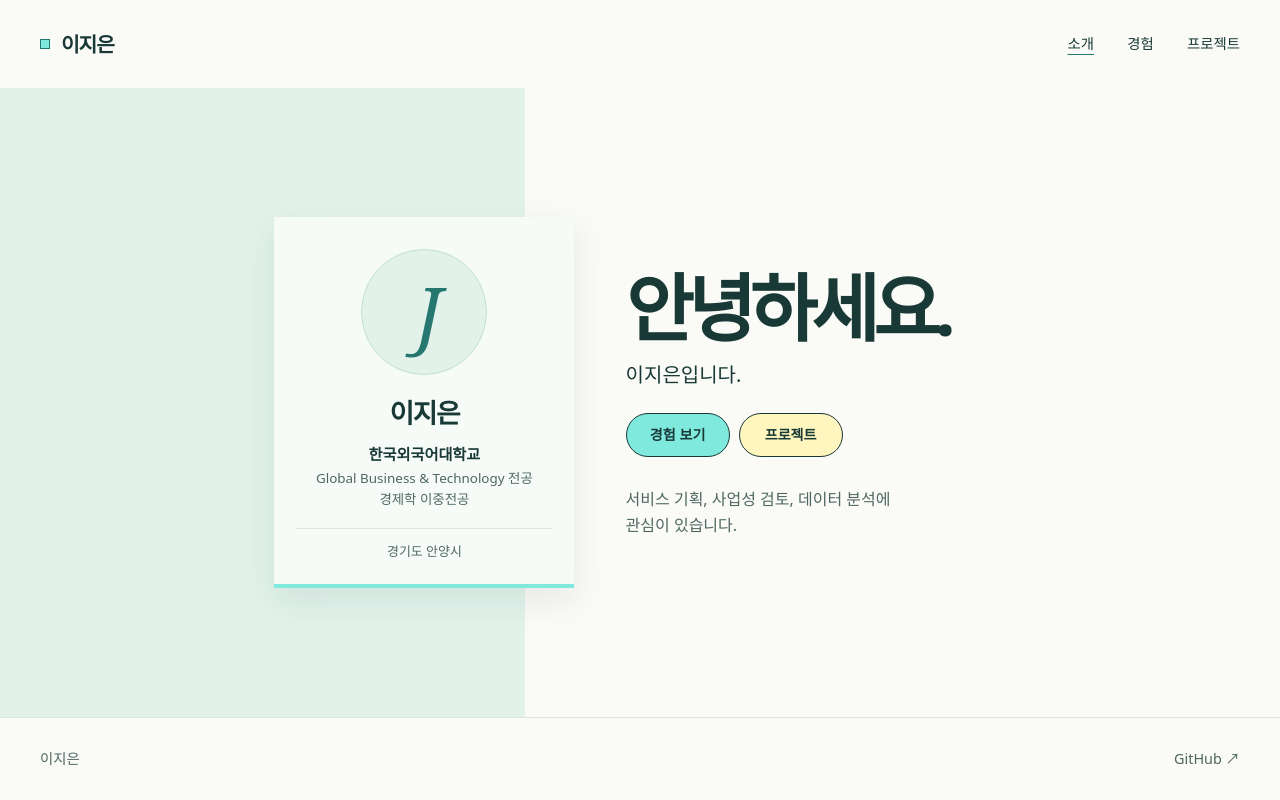
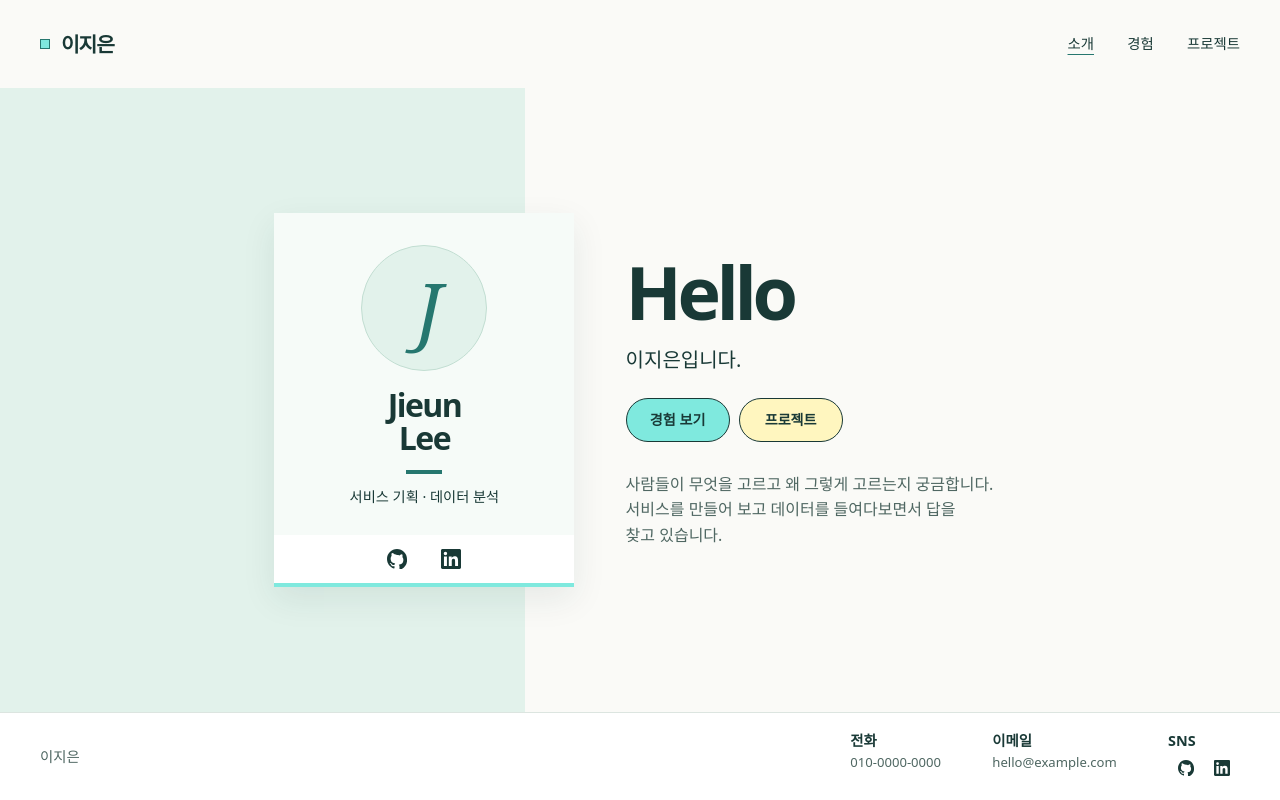
Before and after one commit to justleej/justleej.github.io, a plain HTML site: page index.html in a window 1280 px wide. Drawn offline with Linux system fonts and the light colour scheme.

Commit message:
Refine portfolio intro and add contact links

```diff
--- a/assets/style.css
+++ b/assets/style.css
@@ -50,7 +50,7 @@ a { color: inherit; }
   gap: 12px 24px;
 }
 .header-inner { min-height: 88px; }
-.footer-inner { min-height: 82px; }
+.footer-inner { min-height: 82px; padding-block: 16px; }
 .wordmark {
   display: inline-flex;
   align-items: center;
@@ -77,7 +77,21 @@ a { color: inherit; }
   text-underline-offset: .38em;
   text-decoration-color: var(--accent);
 }
-.site-footer { border-top: 1px solid var(--line); color: var(--muted); }
+.site-footer { border-top: 1px solid var(--line); background: #fff; color: var(--muted); }
+.footer-contacts { display: flex; align-items: start; gap: clamp(20px, 4vw, 58px); }
+.footer-contacts, .footer-contacts dd { margin: 0; }
+.footer-contacts dt { color: var(--ink); font-weight: 700; }
+.footer-contacts dd { font-size: .82rem; }
+.social-links { display: flex; align-items: center; }
+.social-link {
+  display: grid;
+  place-items: center;
+  width: 44px;
+  height: 44px;
+}
+.social-link:hover { background: var(--wash); }
+.site-footer .social-link { width: 36px; height: 32px; padding: 0; }
+.footer-socials img { width: 16px; height: 16px; }
 
 .home {
   display: grid;
@@ -95,13 +109,15 @@ a { color: inherit; }
   padding-block: clamp(58px, 7vw, 100px);
 }
 .profile-card {
-  display: grid;
-  justify-items: center;
-  padding: 32px 22px 23px;
   background: var(--card);
   border-bottom: 4px solid var(--mint);
   box-shadow: 0 12px 32px #19393616;
   text-align: center;
+}
+.profile-identity {
+  display: grid;
+  justify-items: center;
+  padding: 32px 22px 27px;
 }
 .monogram {
   display: grid;
@@ -117,22 +133,22 @@ a { color: inherit; }
   letter-spacing: -.14em;
   white-space: nowrap;
 }
-.profile-name { font-size: 1.67rem; font-weight: 800; letter-spacing: -.05em; }
-.profile-school { margin-top: 8px; font-size: .95rem; font-weight: 700; }
-.profile-major { margin-top: 1px; color: var(--muted); font-size: .84rem; }
-.profile-location {
-  width: 100%;
-  margin-top: 17px;
-  padding-top: 12px;
-  border-top: 1px solid var(--line);
-  color: var(--muted);
-  font-size: .81rem;
+.profile-name { font-size: 2rem; font-weight: 800; letter-spacing: -.05em; line-height: 1.05; }
+.profile-role { font-size: .89rem; }
+.profile-role::before {
+  content: "";
+  display: block;
+  width: 36px;
+  height: 4px;
+  margin: 15px auto 12px;
+  background: var(--accent);
 }
+.profile-socials { justify-content: center; gap: 10px; padding: 2px 0; background: #fff; }
 
 .hero h1 {
   font-size: clamp(2.9rem, 6vw, 4.6rem);
   font-weight: 800;
-  letter-spacing: -.08em;
+  letter-spacing: -.06em;
   line-height: 1.12;
   white-space: nowrap;
 }
@@ -210,11 +226,13 @@ a { color: inherit; }
     gap: 30px;
     padding-block: 36px 51px;
   }
-  .profile-card { padding-top: 23px; }
+  .profile-identity { padding-top: 23px; }
   .monogram { width: 92px; margin-bottom: 12px; font-size: 3.6rem; }
   .hero h1 { font-size: clamp(1.68rem, 11vw, 4rem); }
   .hero-name { margin-top: 6px; }
   .hero-links { margin-top: 18px; }
   .intro { margin-top: 18px; }
   .resume-card, .work-list li { grid-template-columns: 1fr; padding: 18px 19px; }
+  .footer-inner { flex-direction: column; align-items: flex-start; }
+  .footer-contacts { display: grid; grid-template-columns: repeat(2, minmax(0, 1fr)); gap: 10px 18px; }
 }
--- a/index.html
+++ b/index.html
@@ -24,21 +24,25 @@
   <main class="home" id="main">
     <section class="hero" id="about" aria-labelledby="hero-title">
       <aside class="profile-card" aria-label="이지은 프로필">
-        <div class="monogram" aria-hidden="true">J</div>
-        <p class="profile-name">이지은</p>
-        <p class="profile-school">한국외국어대학교</p>
-        <p class="profile-major"><span lang="en">Global Business &amp; Technology</span> 전공<br>경제학 이중전공</p>
-        <p class="profile-location">경기도 안양시</p>
+        <div class="profile-identity">
+          <div class="monogram" aria-hidden="true">J</div>
+          <p class="profile-name" lang="en">Jieun<br>Lee</p>
+          <p class="profile-role">서비스 기획 · 데이터 분석</p>
+        </div>
+        <div class="social-links profile-socials">
+          <a class="social-link" href="https://github.com/justleej"><img src="assets/github.svg" width="20" height="20" alt="GitHub"></a>
+          <a class="social-link" href="https://www.linkedin.com/in/%EC%A7%80%EC%9D%80-%EC%9D%B4-1973a4443"><img src="assets/linkedin.svg" width="20" height="20" alt="LinkedIn"></a>
+        </div>
       </aside>
 
       <div class="hero-copy">
-        <h1 id="hero-title">안녕하세요.</h1>
+        <h1 id="hero-title" lang="en">Hello</h1>
         <p class="hero-name">이지은입니다.</p>
         <nav class="hero-links" aria-label="바로가기">
           <a class="action action-primary" id="experience" href="experience.html">경험 보기</a>
           <a class="action" id="projects" href="projects/index.html">프로젝트</a>
         </nav>
-        <p class="intro">서비스 기획, 사업성 검토, 데이터 분석에 관심이 있습니다.</p>
+        <p class="intro">사람들이 무엇을 고르고 왜 그렇게 고르는지 궁금합니다. 서비스를 만들어 보고 데이터를 들여다보면서 답을 찾고 있습니다.</p>
       </div>
     </section>
   </main>
@@ -46,7 +50,23 @@
   <footer class="site-footer">
     <div class="site-frame footer-inner">
       <span>이지은</span>
-      <a href="https://github.com/justleej">GitHub <span aria-hidden="true">↗</span></a>
+      <dl class="footer-contacts">
+        <div>
+          <dt>전화</dt>
+          <dd>010-0000-0000</dd>
+        </div>
+        <div>
+          <dt>이메일</dt>
+          <dd>hello@example.com</dd>
+        </div>
+        <div>
+          <dt>SNS</dt>
+          <dd class="social-links footer-socials">
+            <a class="social-link" href="https://github.com/justleej"><img src="assets/github.svg" width="20" height="20" alt="GitHub"></a>
+            <a class="social-link" href="https://www.linkedin.com/in/%EC%A7%80%EC%9D%80-%EC%9D%B4-1973a4443"><img src="assets/linkedin.svg" width="20" height="20" alt="LinkedIn"></a>
+          </dd>
+        </div>
+      </dl>
     </div>
   </footer>
 </body>
```
Also changed, not shown: experience.html (+17 -1 lines), projects/index.html (+17 -1 lines), assets/github.svg (added), assets/linkedin.svg (added).
